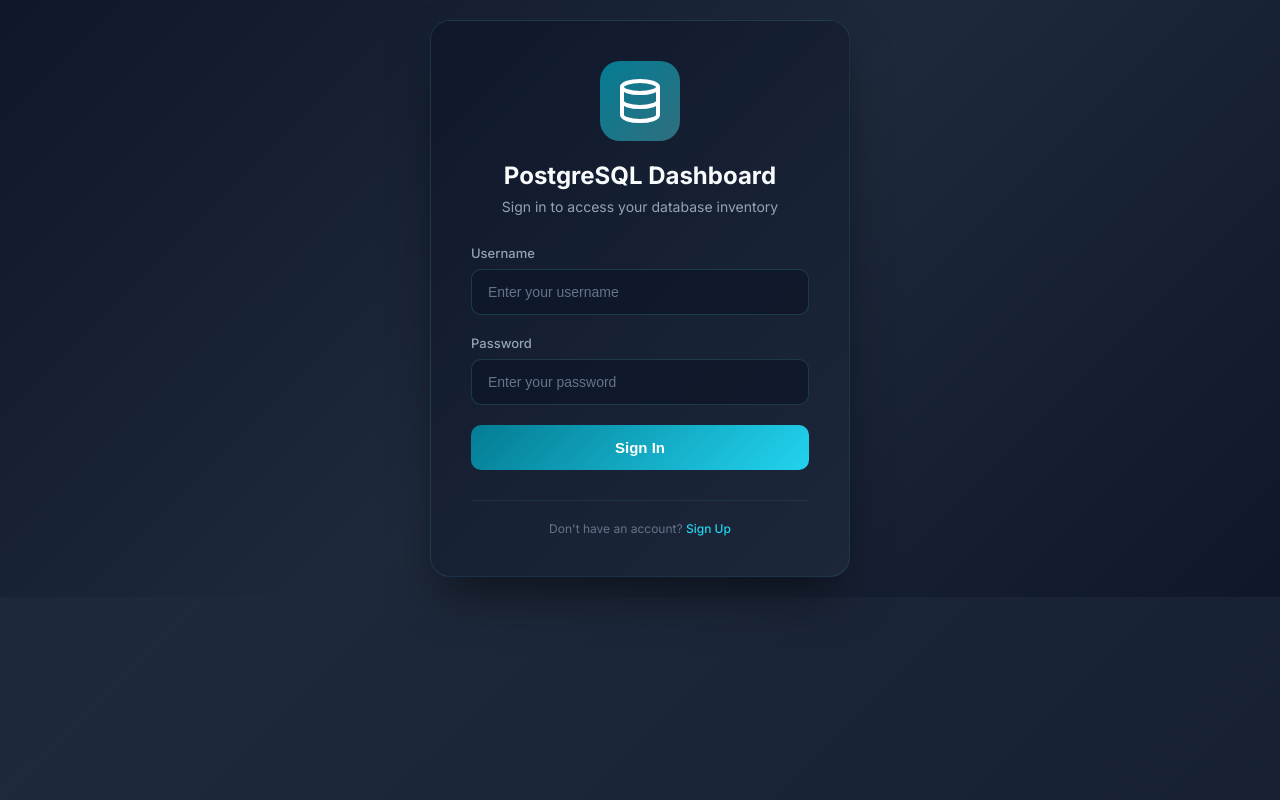
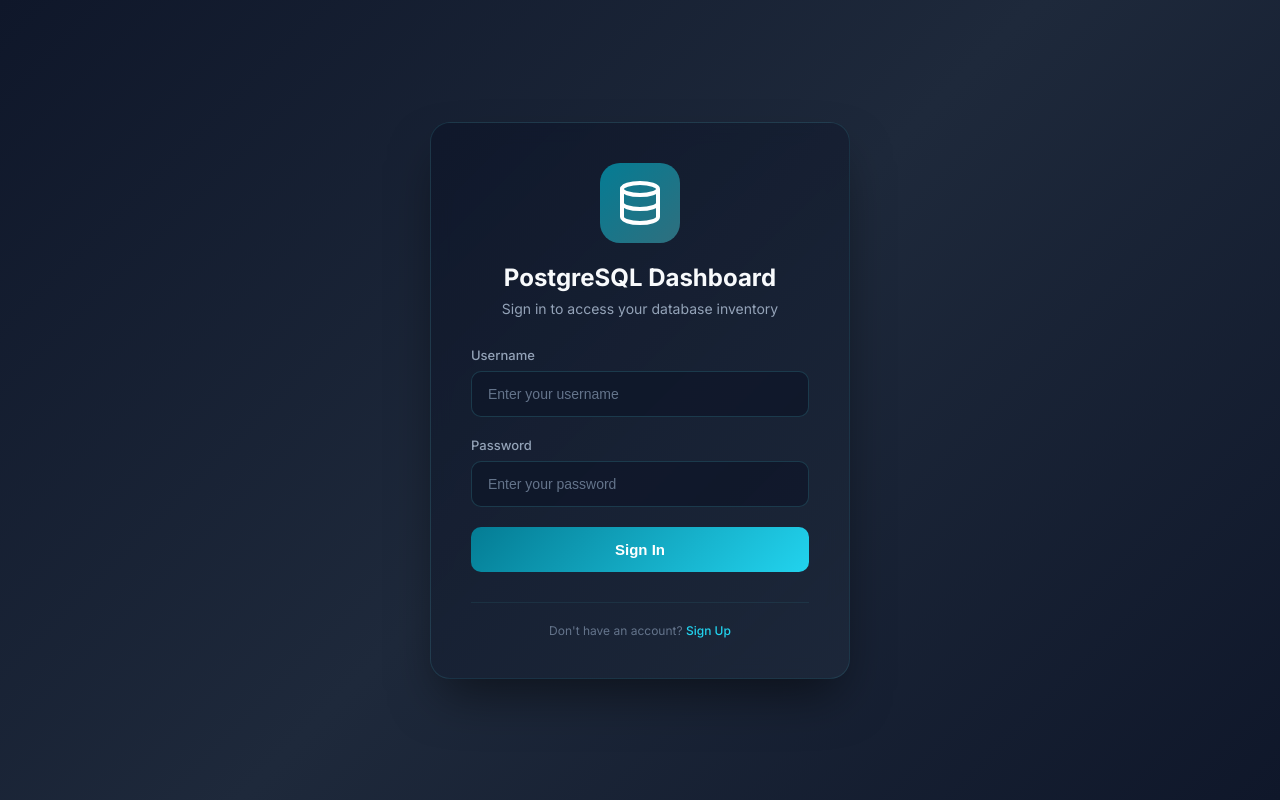
Before and after one commit to Athoillah21/inventdb, a Svelte app in the folder svelte-poc/: page / in a window 1280 px wide. Built offline with nearby package versions, Linux system fonts and the light colour scheme; no server answers.

Commit message:
Fix login page centering on desktop and improve iOS compatibility

```diff
--- a/svelte-poc/src/App.svelte
+++ b/svelte-poc/src/App.svelte
@@ -402,7 +402,6 @@
         background-size: 400% 400%;
         animation: gradientBG 15s ease infinite;
         min-height: 100vh;
-        min-height: -webkit-fill-available; /* iOS Safari fix */
         color: #f8fafc;
         overflow-x: hidden;
         -webkit-font-smoothing: antialiased;
--- a/svelte-poc/src/components/LoginPage.svelte
+++ b/svelte-poc/src/components/LoginPage.svelte
@@ -103,10 +103,13 @@
 <style>
     .login-container {
         min-height: 100vh;
-        min-height: -webkit-fill-available;
+        /* Dynamic Viewport aligned height */
+        min-height: 100dvh;
+        width: 100%;
         display: flex;
         align-items: center;
         justify-content: center;
+        box-sizing: border-box;
         background: linear-gradient(
             135deg,
             #0f172a 0%,
--- a/svelte-poc/src/components/SignUpPage.svelte
+++ b/svelte-poc/src/components/SignUpPage.svelte
@@ -144,10 +144,13 @@
     /* Reuse same styles as Login Page for consistency */
     .login-container {
         min-height: 100vh;
-        min-height: -webkit-fill-available;
+        /* Dynamic Viewport aligned height */
+        min-height: 100dvh;
+        width: 100%;
         display: flex;
         align-items: center;
         justify-content: center;
+        box-sizing: border-box;
         background: linear-gradient(
             135deg,
             #0f172a 0%,
```
